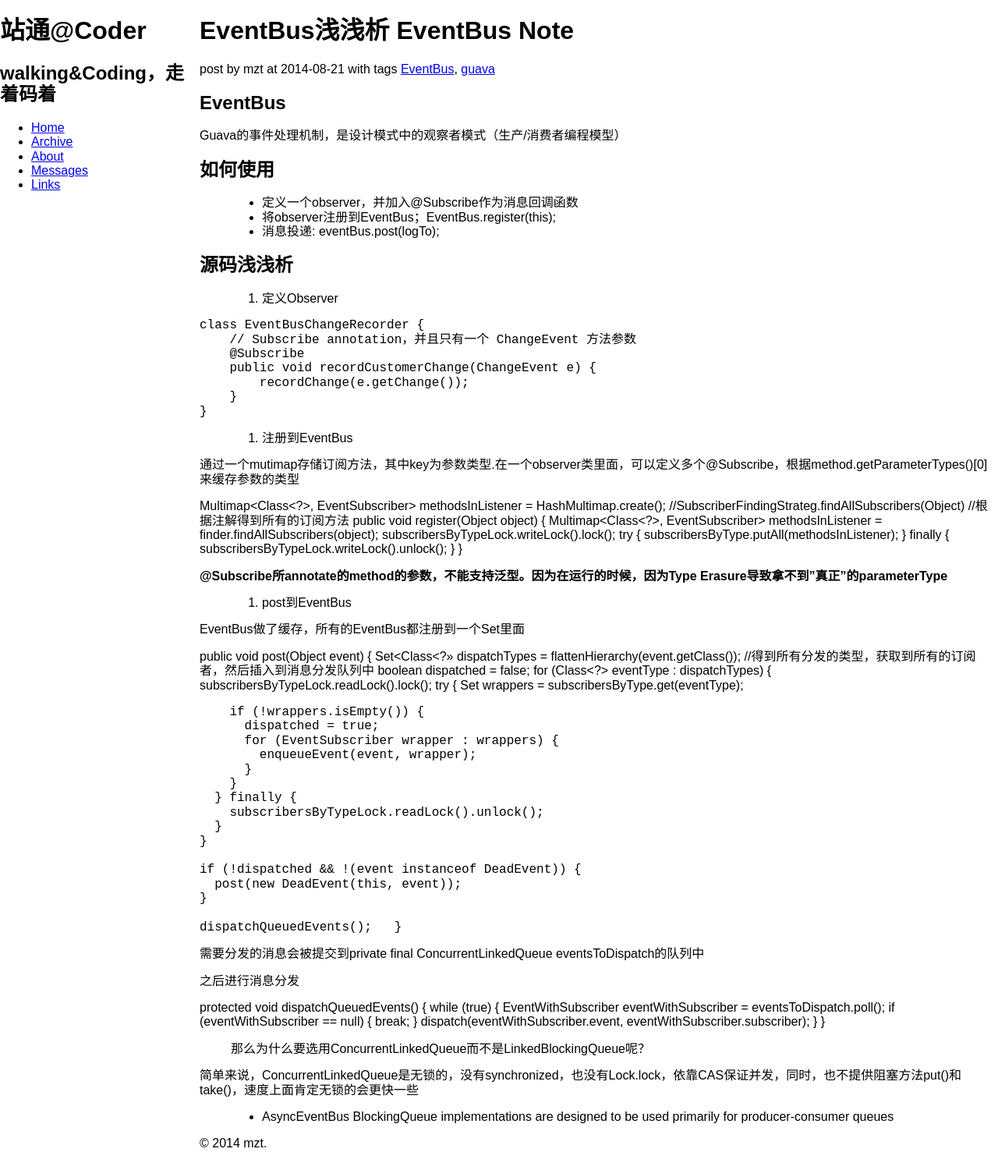
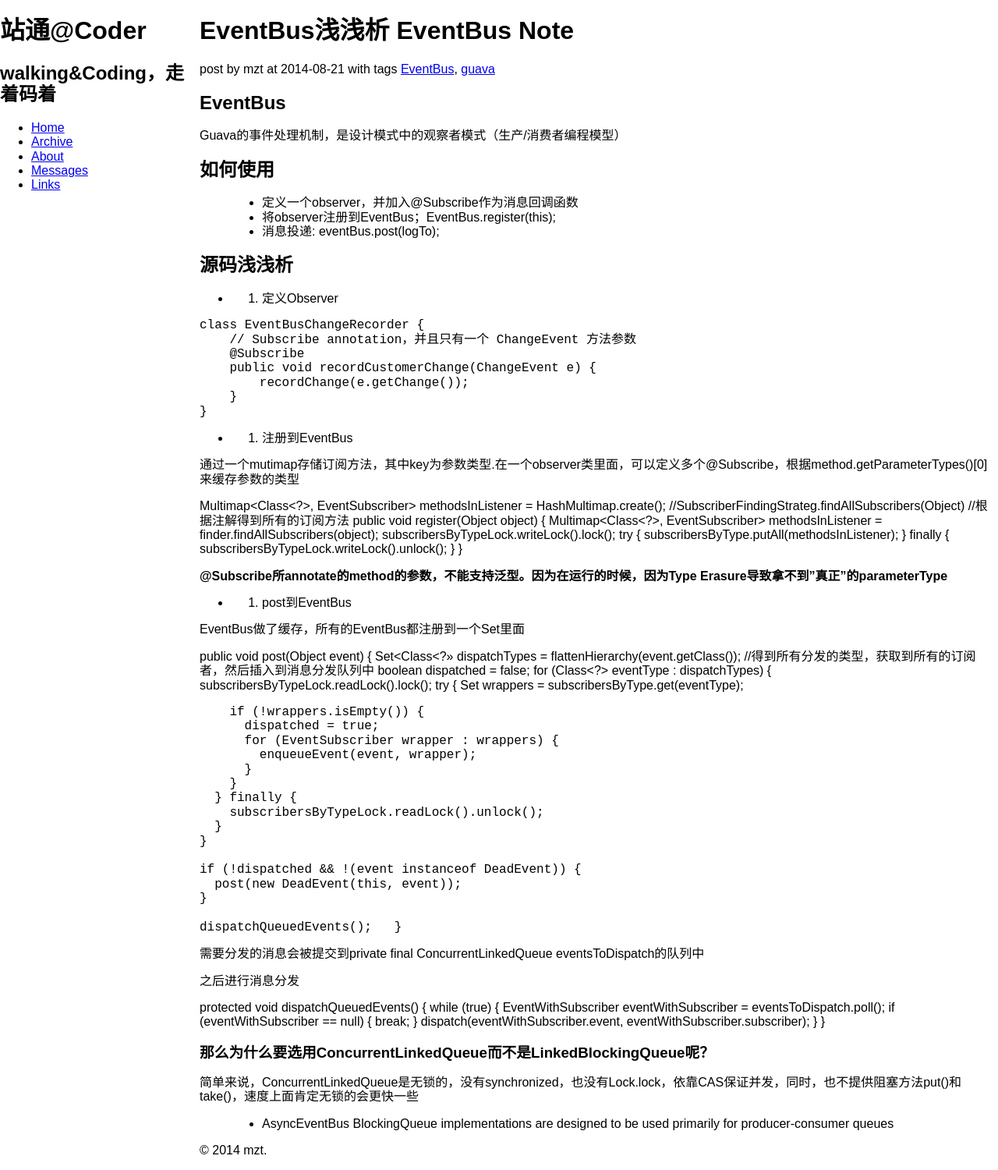
Before and after one commit to mouzt/mouzt.github.io, a Jekyll site: the page built from _posts/2014-08-21-EventBus-note.md, in a window 1280 px wide. Shown: the whole page at 78% size. Built offline with Jekyll 4.4.1, drawn with Linux system fonts in a browser that asks for light colours; nearby versions of some CDN libraries; library files that are not in the unit come from our copies; comment, search, counter and statistics services are not loaded.

````diff
--- a/_posts/2014-08-21-EventBus-note.md
+++ b/_posts/2014-08-21-EventBus-note.md
@@ -10,12 +10,12 @@ tags: [EventBus, guava ]
 
 Guava的事件处理机制，是设计模式中的观察者模式（生产/消费者编程模型）
 ##如何使用
->* 定义一个observer，并加入@Subscribe作为消息回调函数
->* 将observer注册到EventBus；EventBus.register(this);
->* 消息投递: eventBus.post(logTo);
+> * 定义一个observer，并加入@Subscribe作为消息回调函数
+> * 将observer注册到EventBus；EventBus.register(this);
+> * 消息投递: eventBus.post(logTo);
 
 ##源码浅浅析
-> 1. 定义Observer
+* 1. 定义Observer
 
 ```java
 class EventBusChangeRecorder {
@@ -26,7 +26,7 @@ class EventBusChangeRecorder {
     }
 }
 ```
-> 2. 注册到EventBus
+* 2. 注册到EventBus
 
 通过一个mutimap存储订阅方法，其中key为参数类型.在一个observer类里面，可以定义多个@Subscribe，根据method.getParameterTypes()[0]来缓存参数的类型
 
@@ -47,7 +47,7 @@ public void register(Object object) {
 
 **@Subscribe所annotate的method的参数，不能支持泛型。因为在运行的时候，因为Type Erasure导致拿不到"真正"的parameterType**
 
-> 2. post到EventBus
+* 2. post到EventBus
 
 EventBus做了缓存，所有的EventBus都注册到一个Set里面
 
@@ -92,9 +92,9 @@ protected void dispatchQueuedEvents() {
     }
 }
 
->那么为什么要选用ConcurrentLinkedQueue而不是LinkedBlockingQueue呢？
+###那么为什么要选用ConcurrentLinkedQueue而不是LinkedBlockingQueue呢？
 
 简单来说，ConcurrentLinkedQueue是无锁的，没有synchronized，也没有Lock.lock，依靠CAS保证并发，同时，也不提供阻塞方法put()和take()，速度上面肯定无锁的会更快一些
 
->* AsyncEventBus
+> * AsyncEventBus
 BlockingQueue implementations are designed to be used primarily for producer-consumer queues
````
